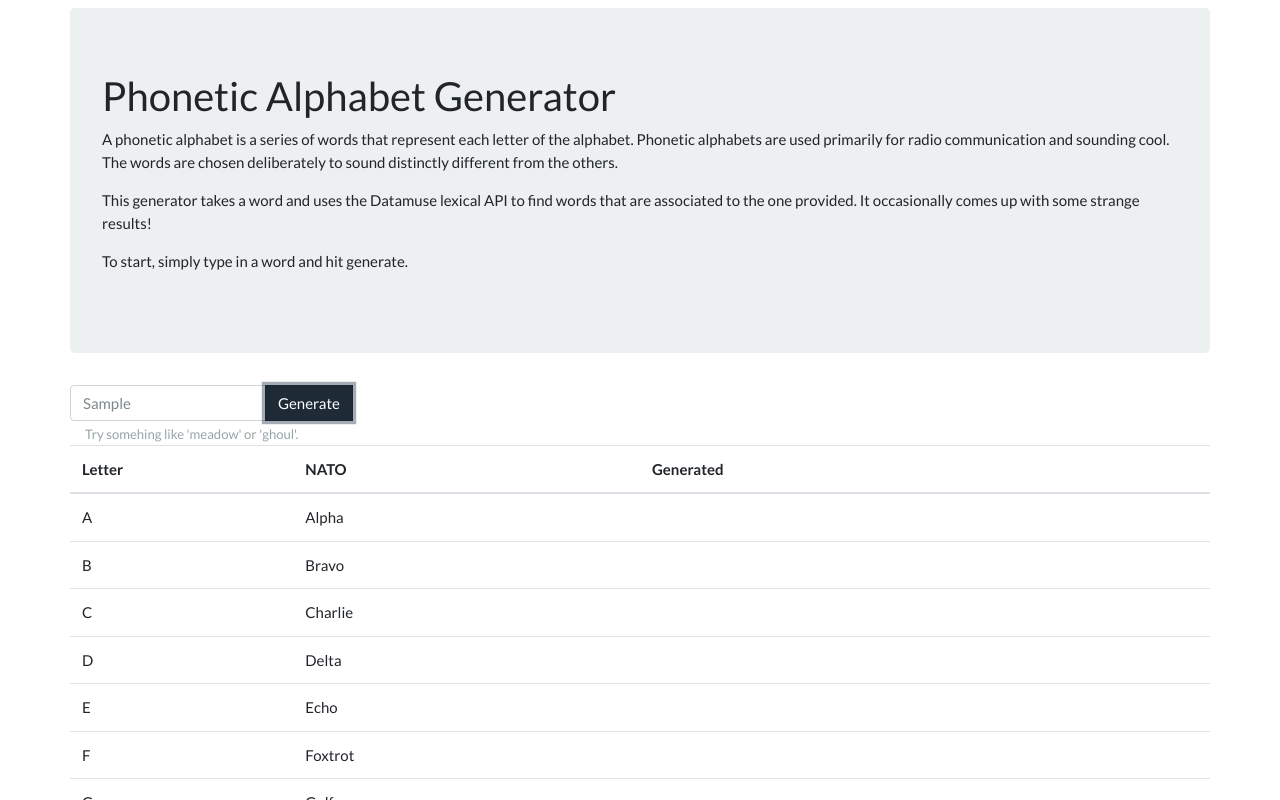
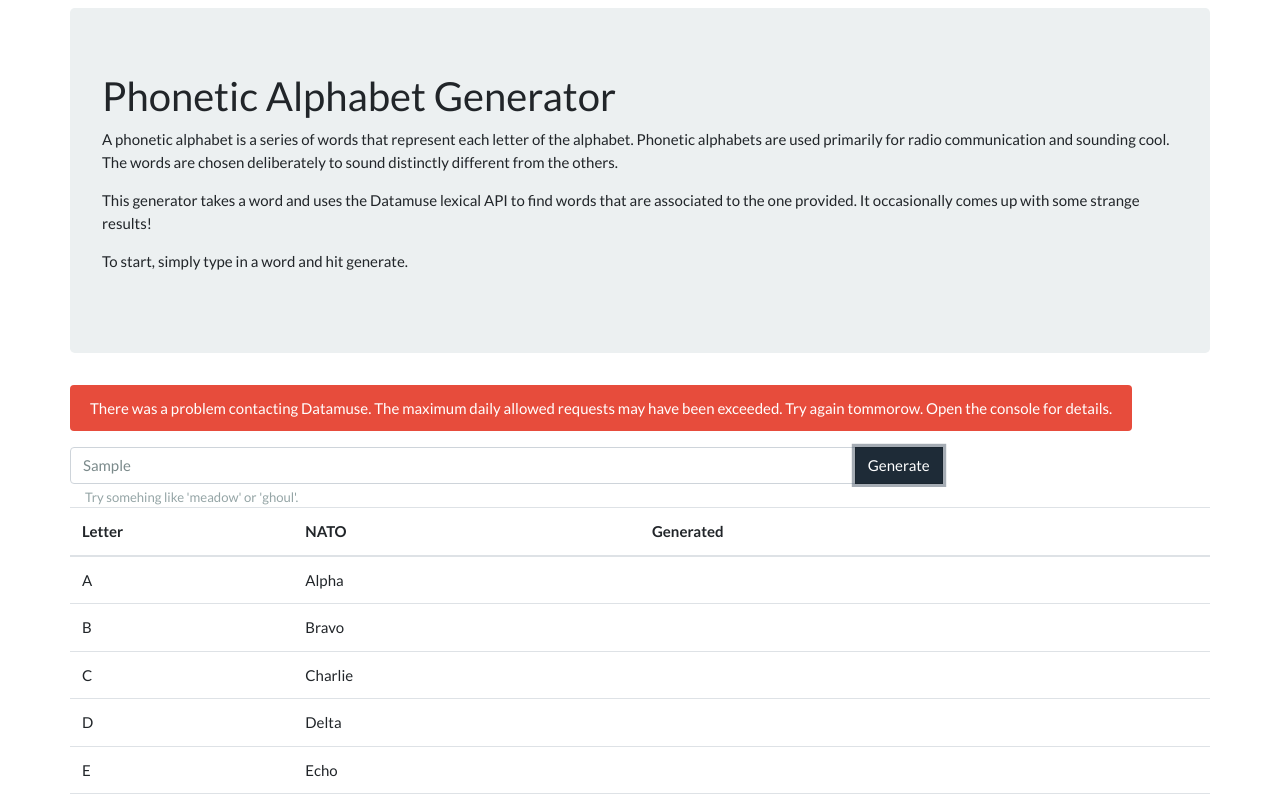
Before and after one commit to DangerN/phonetic-alphabet-generator, a React (Create React App) app: page / in a window 1280 px wide. Both pictures are taken after typing "Sample" into the empty fields and a click on the button "Generate". Shown: the top 800 px of the page. Built offline with nearby package versions, Linux system fonts and the light colour scheme; no server answers.

Commit message:
added error handling for API request

```diff
--- a/src/components/GenerateForm.jsx
+++ b/src/components/GenerateForm.jsx
@@ -4,11 +4,13 @@ import { FaDiceD6, FaRegClipboard } from 'react-icons/fa'
 import Button from 'react-bootstrap/Button'
 import Form from 'react-bootstrap/Form'
 import InputGroup from 'react-bootstrap/InputGroup'
+import Alert from 'react-bootstrap/Alert'
 
 export default props => {
   const { genDispatch, generated, wordDispatch, wordOptions, alphabet, charLocked } = props
   const [input, setInput] = useState("")
   const [randomVis, setRandomVis] = useState(false)
+  const [apiAlert, setApiAlert] = useState(false)
 
   generated.length === 26 && !randomVis && setRandomVis(true)
 
@@ -40,13 +42,23 @@ export default props => {
         wordDispatch({letter: letter, options: res.data})
         genDispatch({word: res.data[0].word, index: index})
       }).catch(e=>{
-        console.log(e);
+        console.log(e)
+        setApiAlert(true)
       })
     })
   }
 
+  const apiFailAlert = () => {
+    return (
+      <Alert variant='danger'>
+        There was a problem contacting Datamuse. The maximum daily allowed requests may have been exceeded. Try again tommorow. Open the console for details.
+      </Alert>
+    )
+  }
+
   return (
     <Form onSubmit={handleGenerate} >
+      { apiAlert ? apiFailAlert() : null}
       <InputGroup >
         <Form.Control
           onChange={handleInputChange}
```
